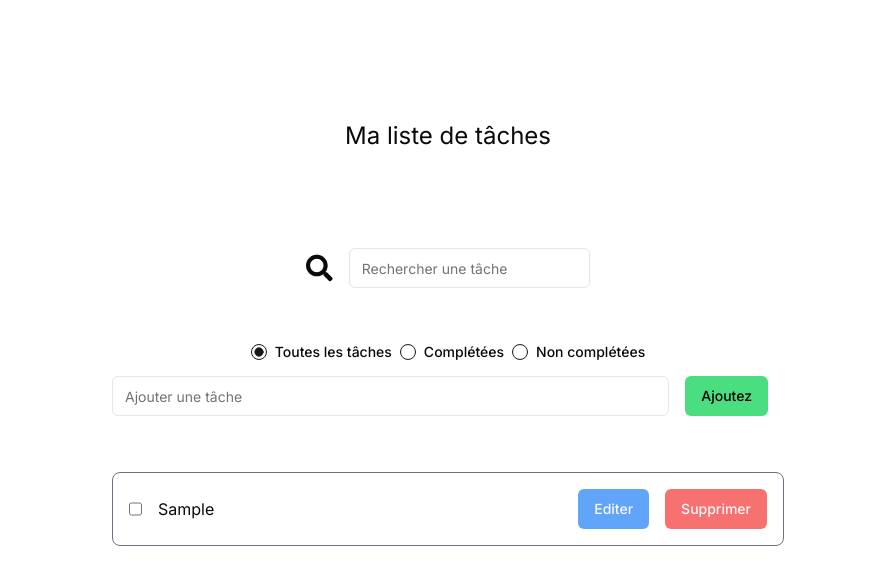
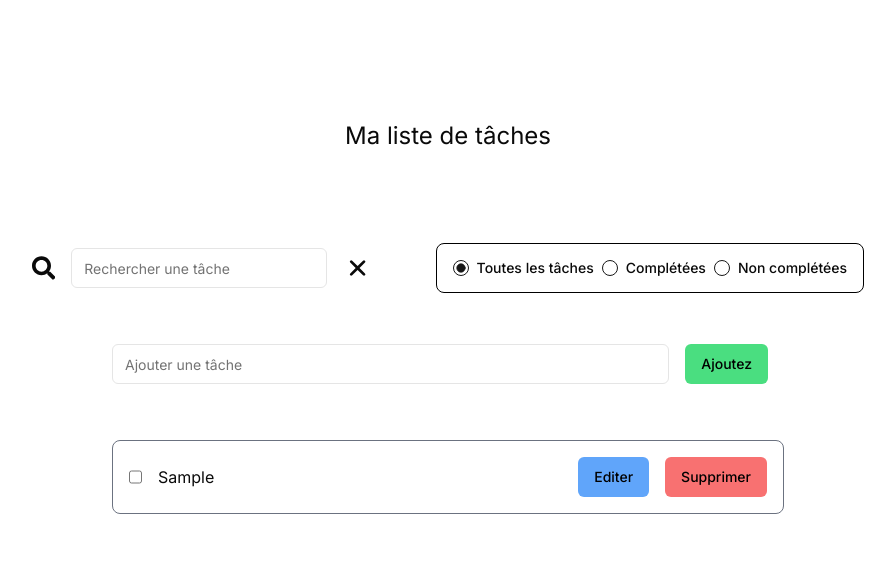
Before and after one commit to CedraCN04/todolist, a Next.js app: page / in a window 1280 px wide. Both pictures are taken after typing "Sample" into the empty fields and a click on the button "Ajoutez". Shown: the top 584 px of the page, without its empty margins (192-1087 px from the left). Built offline with nearby package versions, Linux system fonts and the light colour scheme.

Commit message:
ajout de la description + recherche par description

```diff
--- a/app/page.tsx
+++ b/app/page.tsx
@@ -7,14 +7,17 @@ import { RadioGroup, RadioGroupItem } from "@/components/ui/radio-group";
 import { cn } from "@/lib/utils";
 import React, { useState } from "react";
 import { FaSearch } from "react-icons/fa";
+import { IoClose } from "react-icons/io5";
 import { v4 as uuidv4 } from "uuid";
 
 type Task = {
   id: string;
   title: string;
-  desciption?: string;
+  description?: string;
   done: boolean;
 };
+
+type TypeFilter = "all" | "no-completed" | "completed";
 
 export default function Home() {
   const [title, setTitle] = useState("");
@@ -22,7 +25,27 @@ export default function Home() {
   const [tasks, setTasks] = useState<Task[]>([]);
   const [editTitle, setEditTitle] = useState("");
   const [searchTerm, setSearchTerm] = useState("");
-  const [filter, setFilter] = useState("all");
+  const [filter, setFilter] = useState<TypeFilter>("all");
+  const [description, setDescription] = useState("");
+
+  const searchByNameAndDescription = (task: Task) => {
+    return (
+      task.title.toLowerCase().includes(searchTerm.toLowerCase()) ||
+      (task.description &&
+        task.description.toLowerCase().includes(searchTerm.toLowerCase()))
+    );
+  };
+
+  const handleAddDescription = (id: string) => {
+    const newTasks = tasks.map((task) => {
+      if (task.id === id) {
+        return { ...task, description: description };
+      }
+      return task;
+    });
+    setTasks(newTasks);
+    setCurrentTaskId(null);
+  };
 
   const filterTasks = (task: Task) => {
     if (filter === "completed") {
@@ -31,7 +54,7 @@ export default function Home() {
     if (filter === "no-completed") {
       return !task.done;
     }
-    return task;
+    return true;
   };
 
   const removeTask = (id: string) => {
@@ -43,6 +66,7 @@ export default function Home() {
     setCurrentTaskId(id);
     const newTask = tasks.find((task) => task.id === id);
     setEditTitle(newTask?.title ?? "");
+    setDescription(newTask?.description ?? "");
   };
 
   const editTaskTitle = () => {
@@ -63,6 +87,7 @@ export default function Home() {
       title: title,
       done: false,
     };
+    if (title === "") return;
     setTasks([...tasks, task]);
     setTitle("");
   };
@@ -80,18 +105,25 @@ export default function Home() {
   return (
     <main className="flex min-h-screen flex-col items-center gap-4 p-20">
       <h1 className="text-2xl my-10">Ma liste de tâches</h1>
+      <div className="flex flex-row justify-around items-center w-4/5">
         <div className="flex flex-row items-center gap-4 my-10">
           <FaSearch className="h-8 w-8" />
           <Input
+            className="w-full"
             placeholder="Rechercher une tâche"
             value={searchTerm}
             onChange={(e) => setSearchTerm(e.target.value)}
           />
+          <IoClose
+            onClick={() => setSearchTerm("")}
+            className="h-10 w-10 cursor-pointer"
+          />
         </div>
         <RadioGroup
           defaultValue="all"
-        className="flex flex-row justify-between gap-2 items-center"
-        onClick={(e) => setFilter((e.target as HTMLInputElement).value)}
+          className="flex flex-row justify-between gap-2 items-center border border-black rounded-lg p-4 my-4"
+          // @ts-ignore
+          onClick={(e) => setFilter(e.target.value)}
         >
           <RadioGroupItem value="all" id="all" />
           <Label htmlFor="all">Toutes les tâches</Label>
@@ -100,6 +132,7 @@ export default function Home() {
           <RadioGroupItem value="no-completed" id="no-completed" />
           <Label htmlFor="no-completed">Non complétées</Label>
         </RadioGroup>
+      </div>
       <form
         className="flex flex-row items-center justify-around w-3/5"
         onSubmit={addTask}
@@ -116,7 +149,7 @@ export default function Home() {
       <ul className="w-3/5 my-10 flex flex-col items-center gap-4">
         {tasks
           .filter(filterTasks)
-          .filter((task) => task.title.toLowerCase().includes(searchTerm))
+          .filter(searchByNameAndDescription)
           .map((task, id) => (
             <li
               key={id}
@@ -133,17 +166,24 @@ export default function Home() {
                     onChange={() => toggleTaskDone(task.id)}
                     className="mr-4 cursor-pointer"
                   />
+                  <div className="flex flex-col gap-2">
                     {task.title}
+                    {description && (
+                      <span className="text-sm text-gray-600">
+                        {task.description}
+                      </span>
+                    )}
                   </div>
-                <div className="flex flex-row justify-between gap-4">
+                </div>
+                <div className="flex flex-row justify-between gap-4 ">
                   <Button
-                    className="bg-blue-400 hover:bg-blue-500"
+                    className="bg-blue-400 hover:bg-blue-500 text-black"
                     onClick={() => editTask(task.id)}
                   >
                     Editer
                   </Button>
                   <Button
-                    className="bg-red-400 hover:bg-red-500"
+                    className="bg-red-400 hover:bg-red-500 text-black"
                     onClick={() => removeTask(task.id)}
                   >
                     Supprimer
@@ -151,7 +191,7 @@ export default function Home() {
                 </div>
               </div>
               {task.id === currentTaskId && (
-                <div className="flex flex-row items-center justify-around w-3/5">
+                <div className="flex flex-row items-center justify-around w-full gap-2 my-4">
                   <Input
                     placeholder="Modifier la tâche"
                     value={editTitle}
@@ -159,15 +199,27 @@ export default function Home() {
                   />
                   <Button
                     onClick={() => editTaskTitle()}
-                    className="mx-4 bg-green-400 hover:bg-green-500 text-black"
+                    className=" bg-green-400 hover:bg-green-500 text-black"
                   >
                     Modifier
                   </Button>
                   <Button
                     onClick={() => setCurrentTaskId(null)}
-                    className="mx-4 bg-red-400 hover:bg-red-500 text-black"
+                    className=" bg-red-400 hover:bg-red-500 text-black"
                   >
                     Annuler
+                  </Button>
+                </div>
+              )}
+              {task.id === currentTaskId && (
+                <div className="flex flex-row justify-between gap-2 w-full">
+                  <Input
+                    placeholder="Ajouter une description"
+                    value={description}
+                    onChange={(e) => setDescription(e.target.value)}
+                  />
+                  <Button onClick={() => handleAddDescription(currentTaskId)}>
+                    {task.description ? "Modifier" : "Ajouter"}
                   </Button>
                 </div>
               )}
--- a/package.json
+++ b/package.json
@@ -27,8 +27,8 @@
   },
   "devDependencies": {
     "@types/node": "^20",
-    "@types/react": "^18",
-    "@types/react-dom": "^18",
+    "@types/react": "^18.2.60",
+    "@types/react-dom": "^18.2.19",
     "@types/uuid": "^9.0.8",
     "autoprefixer": "^10.0.1",
     "eslint": "^8",
```
Also changed, not shown: 1 other file (tests, documents, lock files or other folders). Lines whose indentation alone changed are shown as unchanged.
